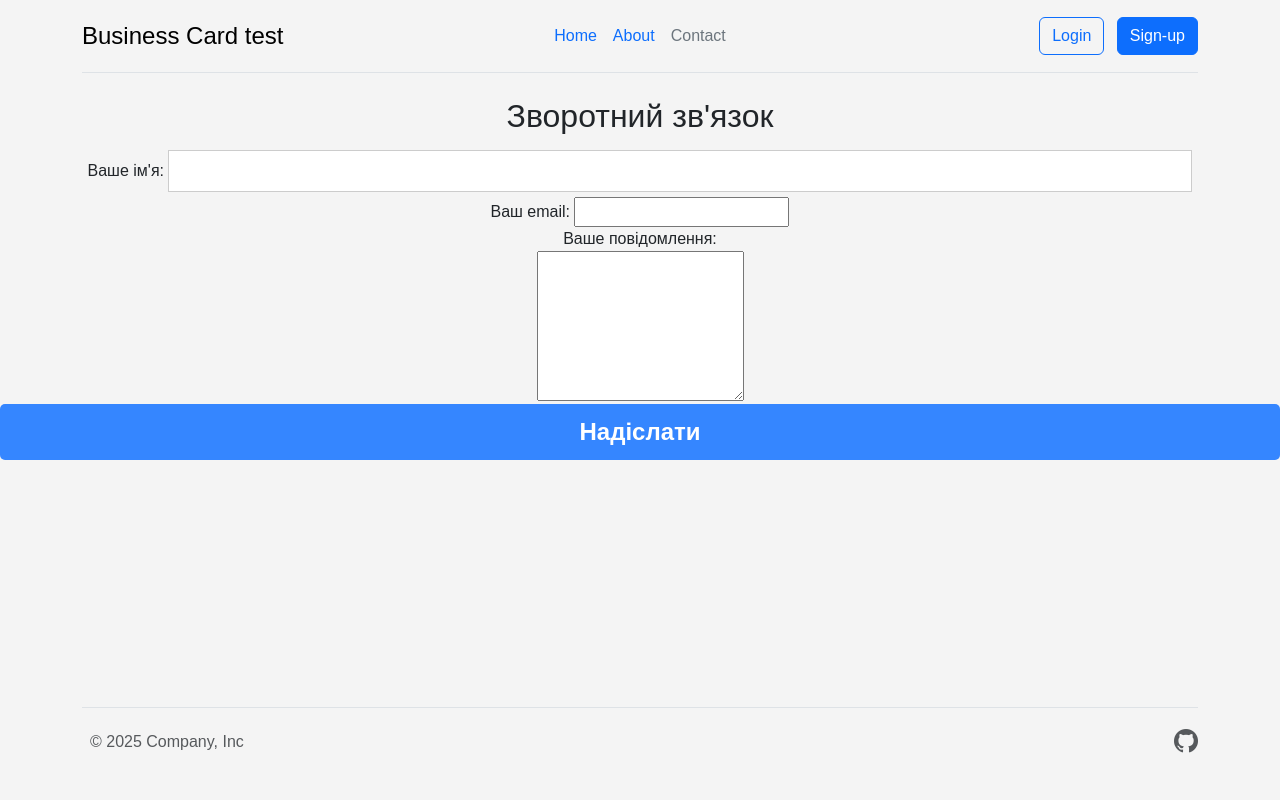
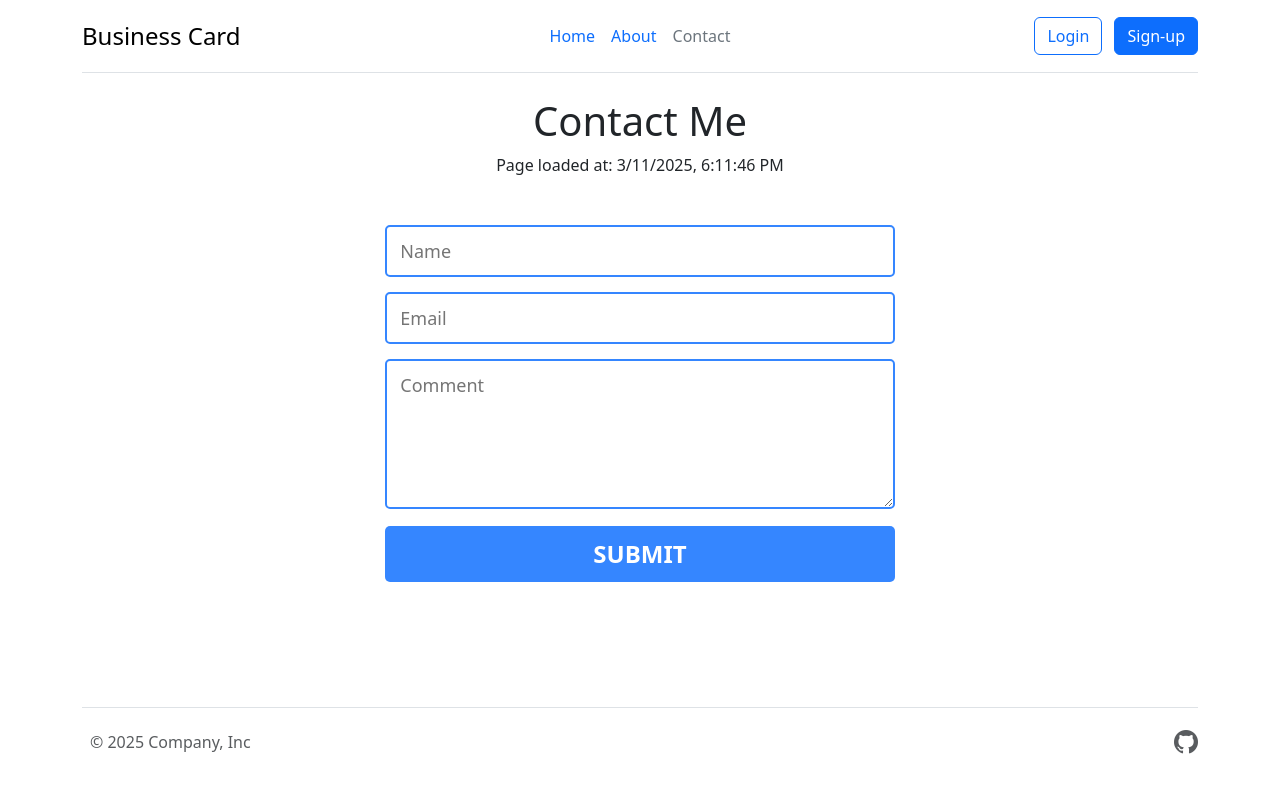
Before and after one commit to ZDAVanO/php_infinityfree_test_1, a PHP site: page /contact.php in a window 1280 px wide. Run offline with PHP 8.4, Linux system fonts and the light colour scheme.

Commit message:
sql test 1

```diff
--- a/about.php
+++ b/about.php
@@ -5,7 +5,6 @@
   <h1>About Me</h1>
 
   <p>Page loaded at: <span id="load-time"></span></p>
-
   <script>
     document.getElementById('load-time').innerText = new Date().toLocaleString();
   </script>
--- a/contact.php
+++ b/contact.php
@@ -1,22 +1,15 @@
-<?php
-if ($_SERVER['REQUEST_METHOD'] == 'POST') {
-    // Обробка форми
-    $name = $_POST['name'];
-    $email = $_POST['email'];
-    $message = $_POST['message'];
+<?php include('./includes/header.php'); ?>
 
-    // Просте виведення
-    echo "<h3>Ваше повідомлення надіслано!</h3>";
-    echo "<p>Ім'я: $name</p>";
-    echo "<p>Email: $email</p>";
-    echo "<p>Повідомлення: $message</p>";
-}
-?>
+<main>
 
-<?php include('./includes/header.php'); ?>
-<main>
-    <h2>Зворотний зв'язок</h2>
-    <form action="contact.php" method="POST">
+    <h1>Contact Me</h1>
+
+    <p>Page loaded at: <span id="load-time"></span></p>
+    <script>
+        document.getElementById('load-time').innerText = new Date().toLocaleString();
+    </script>
+
+    <!-- <form action="contact.php" method="POST">
         <label for="name">Ваше ім'я:</label>
         <input type="text" id="name" name="name" required><br>
 
@@ -27,6 +20,35 @@ if ($_SERVER['REQUEST_METHOD'] == 'POST') {
         <textarea id="message" name="message" required></textarea><br>
 
         <button type="submit">Надіслати</button>
-    </form>
+    </form> -->
+
+
+    <div class="container mt-5 col-10 col-md-8 col-lg-6 col-xl-5">
+
+        <form method="POST" action="contact.php">
+            <input id="name" name="name" type="text" class="feedback-input" placeholder="Name" required/>
+            <input id="email" name="email" type="text" class="feedback-input" placeholder="Email" />
+            <textarea id="message" name="message" class="feedback-input" placeholder="Comment"></textarea>
+            <input type="submit" value="SUBMIT" />
+        </form>
+
+    </div>
+
+    <?php
+    if ($_SERVER['REQUEST_METHOD'] == 'POST') {
+        // Обробка форми
+        $name = $_POST['name'];
+        $email = $_POST['email'];
+        $message = $_POST['message'];
+
+        // Просте виведення
+        echo "<h3>Ваше повідомлення надіслано!</h3>";
+        echo "<p>Ім'я: $name</p>";
+        echo "<p>Email: $email</p>";
+        echo "<p>Повідомлення: $message</p>";
+    }
+    ?>
+
 </main>
+
 <?php include('./includes/footer.php'); ?>
--- a/includes/header.php
+++ b/includes/header.php
@@ -10,7 +10,7 @@
 
   <link rel="stylesheet" href="./public/styles/styles.css">
 
-  <link rel="stylesheet" href="./public/styles/style.css">
+  <!-- <link rel="stylesheet" href="./public/styles/style.css"> -->
 
 </head>
 <body class="d-flex flex-column h-100">
@@ -20,7 +20,7 @@
   <header class="d-flex flex-wrap align-items-center justify-content-center justify-content-md-between py-3 mb-4 border-bottom">
     <div class="col-md-3 mb-2 mb-md-0">
       <a href="./index.php" class="d-flex align-items-center mb-3 mb-md-0 me-md-auto link-body-emphasis text-decoration-none">
-        <span class="fs-4">Business Card test</span>
+        <span class="fs-4">Business Card</span>
       </a>
     </div>
 
```
Also changed, not shown: config.php (added, +8 -0 lines), index.php (+1 -9 lines), test-mysql.php (added, +29 -0 lines), 1 other file.
